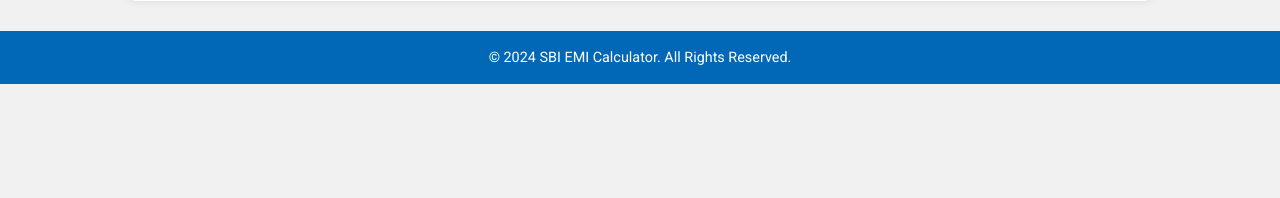
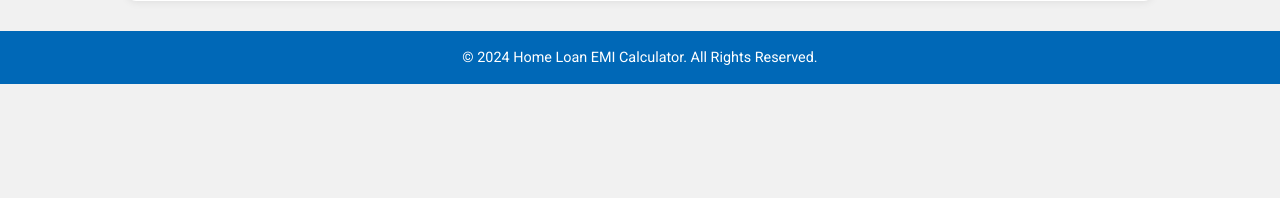
Before and after one commit to varundas123/HomeLoan, a Flask app: page / in a window 1280 px wide. Shown: the part 602-800 px from the top of the page. Run offline with Flask 3, Linux system fonts and the light colour scheme.

Commit message:
Update index.html

```diff
--- a/HomeLoan/templates/index.html
+++ b/HomeLoan/templates/index.html
@@ -3,7 +3,7 @@
 <head>
     <meta charset="UTF-8">
     <meta name="viewport" content="width=device-width, initial-scale=1.0">
-    <title>SBI EMI Calculator</title>
+    <title>Home Loan EMI Calculator</title>
     <link rel="stylesheet" href="{{ url_for('static', filename='styles.css') }}">
     <link href="https://fonts.googleapis.com/css2?family=Roboto:wght@400;500&display=swap" rel="stylesheet">
 </head>
@@ -61,7 +61,7 @@
 
     <!-- Footer -->
     <footer>
-        &copy; 2024 SBI EMI Calculator. All Rights Reserved.
+        &copy; 2024 Home Loan EMI Calculator. All Rights Reserved.
     </footer>
 </body>
 </html>
```
